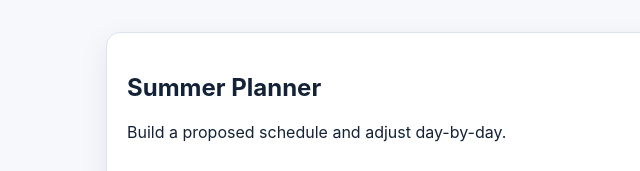
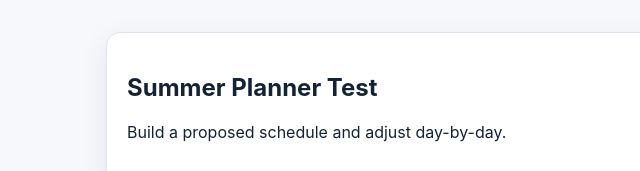
Before and after one commit to thedustinwashington-droid/summer_calendar, a website: page index.html in a window 1280 px wide. Both pictures are taken after typing "name@example.com", "Sample123" into the empty fields and a click on the button "Log In". Shown: the top 171 px of the page, 0-640 px from the left. Drawn offline with Linux system fonts and the light colour scheme.

Commit message:
Change header title from 'Summer Planner' to 'Summer Planner Test'

```diff
--- a/index.html
+++ b/index.html
@@ -27,7 +27,7 @@
       <section id="plannerCard" class="card hidden">
         <header class="planner-header">
           <div>
-            <h2>Summer Planner</h2>
+            <h2>Summer Planner Test</h2>
             <p>Build a proposed schedule and adjust day-by-day.</p>
           </div>
           <button id="logoutBtn" class="secondary">Log Out</button>
```
